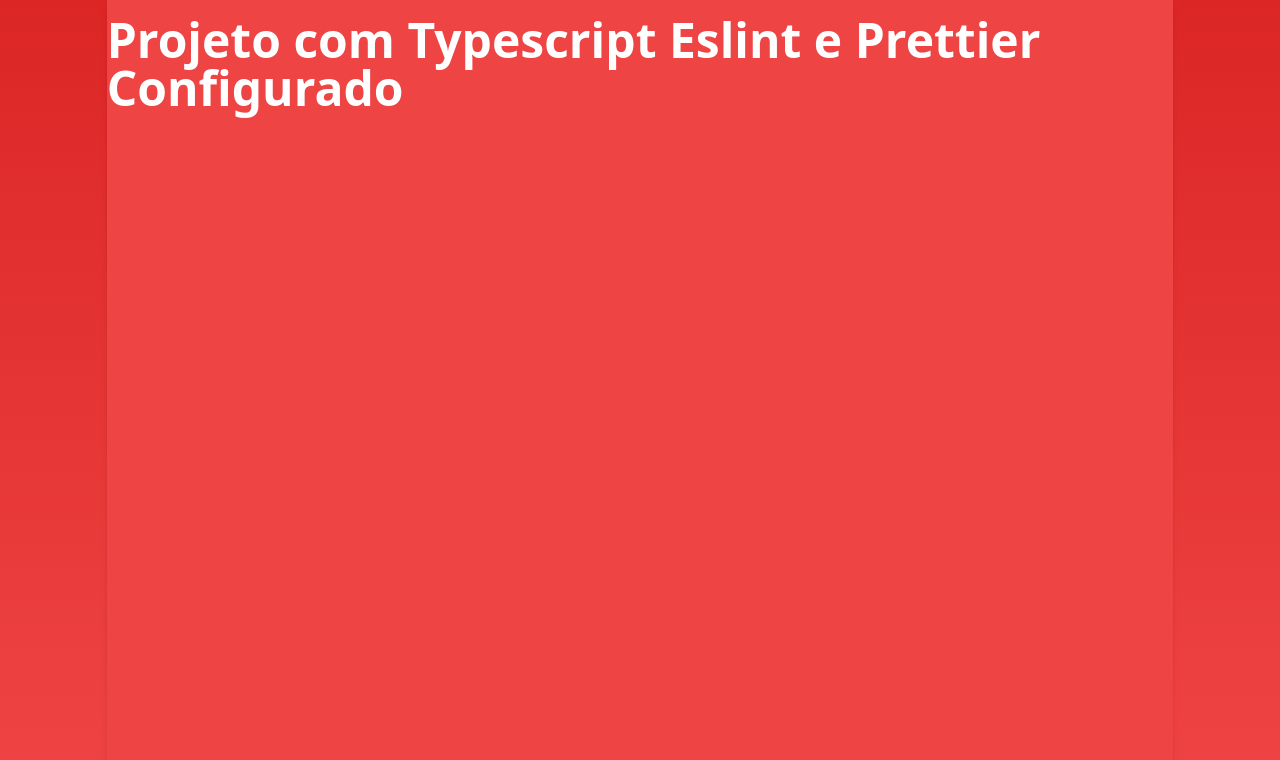
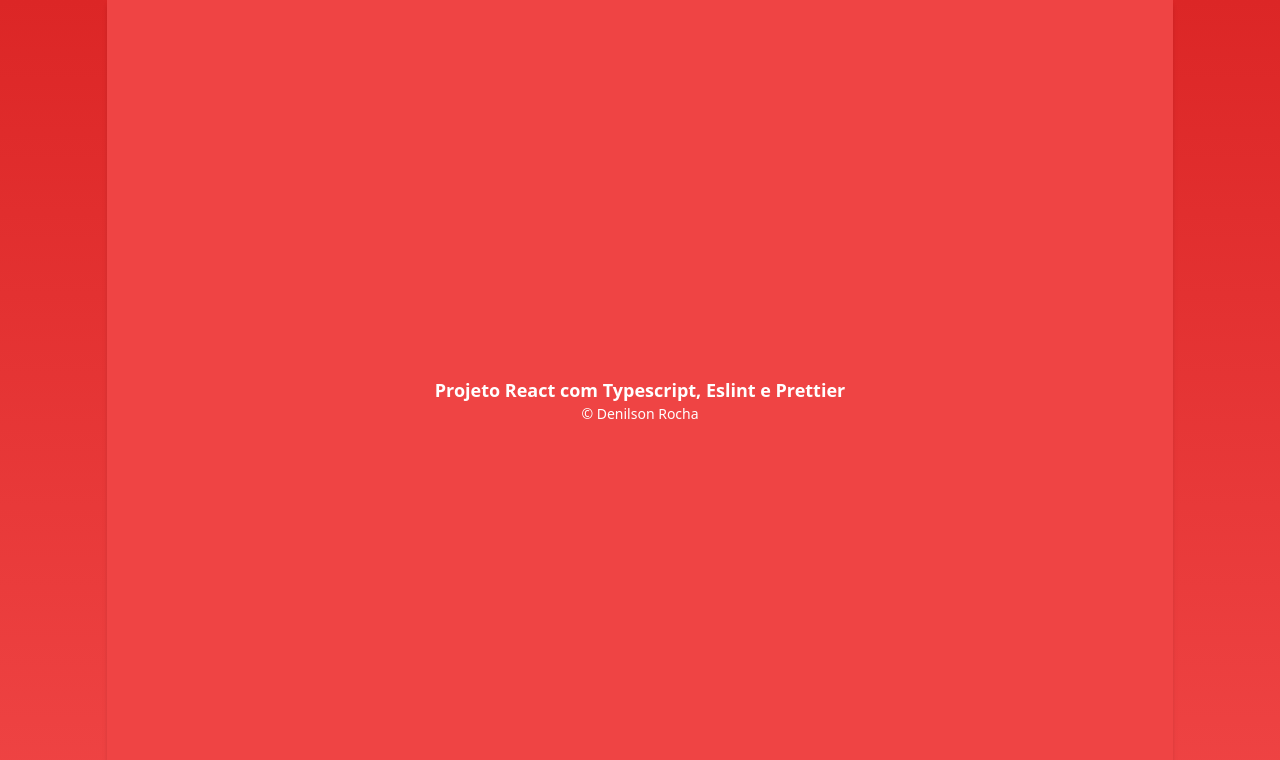
Before and after one commit to deni-rocha/template-react-ts, a React (Create React App) app: page / in a window 1280 px wide. Shown: the top 760 px of the page. Built offline with nearby package versions, Linux system fonts and the light colour scheme; no server answers; the HTML template or start-up script is replaced by a standard one.

Commit message:
configuração completa

```diff
--- /dev/null
+++ b/public/index.html
@@ -0,0 +1,40 @@
+<!DOCTYPE html>
+<html lang="pt-br">
+  <head>
+    <meta charset="utf-8" />
+    <link rel="icon" href="%PUBLIC_URL%/favicon.ico" />
+    <meta name="viewport" content="width=device-width, initial-scale=1" />
+    <meta name="theme-color" content="#000000" />
+    <meta name="description" content="Moov Web site cadastre sua viagem" />
+    <link rel="apple-touch-icon" href="%PUBLIC_URL%/logo192.png" />
+    <!--
+      manifest.json provides metadata used when your web app is installed on a
+      user's mobile device or desktop. See https://developers.google.com/web/fundamentals/web-app-manifest/
+    -->
+    <link rel="manifest" href="%PUBLIC_URL%/manifest.json" />
+    <!--
+      Notice the use of %PUBLIC_URL% in the tags above.
+      It will be replaced with the URL of the `public` folder during the build.
+      Only files inside the `public` folder can be referenced from the HTML.
+
+      Unlike "/favicon.ico" or "favicon.ico", "%PUBLIC_URL%/favicon.ico" will
+      work correctly both with client-side routing and a non-root public URL.
+      Learn how to configure a non-root public URL by running `npm run build`.
+    -->
+    <title>Projeto React</title>
+  </head>
+  <body>
+    <noscript>You need to enable JavaScript to run this app.</noscript>
+    <div id="root"></div>
+    <!--
+      This HTML file is a template.
+      If you open it directly in the browser, you will see an empty page.
+
+      You can add webfonts, meta tags, or analytics to this file.
+      The build step will place the bundled scripts into the <body> tag.
+
+      To begin the development, run `npm start` or `yarn start`.
+      To create a production bundle, use `npm run build` or `yarn build`.
+    -->
+  </body>
+</html>
--- a/src/pages/Home/index.tsx
+++ b/src/pages/Home/index.tsx
@@ -1,21 +1,15 @@
-import axios from 'axios'
-import React, { useEffect } from 'react'
+import React from 'react'
 
 const Home = (): JSX.Element => {
-  useEffect(() => {
-    const buscar = async (): Promise<void> => {
-      const res = await axios.get(`https://dealta2-api.vercel.app/api`)
-      console.log(res)
-    }
-
-    void buscar()
-  })
   return (
     <div className="h-screen w-screen from-red-600 to-red-500 bg-gradient-to-b">
-      <div className="bg-red-500 h-full w-5/6 flex py-4 justify-center mx-auto shadow-md">
-        <h1 className="text-5xl text-white font-bold">
-          Projeto com Typescript Eslint e Prettier Configurado
-        </h1>
+      <div className="bg-red-500 h-full w-5/6 items-center text-white flex py-4 justify-center mx-auto shadow-md">
+        <section className="w-[600px] justify-center h-60 flex flex-col items-center">
+          <h1 className="text-lg font-bold">
+            Projeto React com Typescript, Eslint e Prettier
+          </h1>
+          <p className="text-sm">&copy; Denilson Rocha</p>
+        </section>
       </div>
     </div>
   )
```
Also changed, not shown: package.json (+5 -7 lines), tsconfig.json (+4 -9 lines), 1 other file (tests, documents, lock files or other folders).
